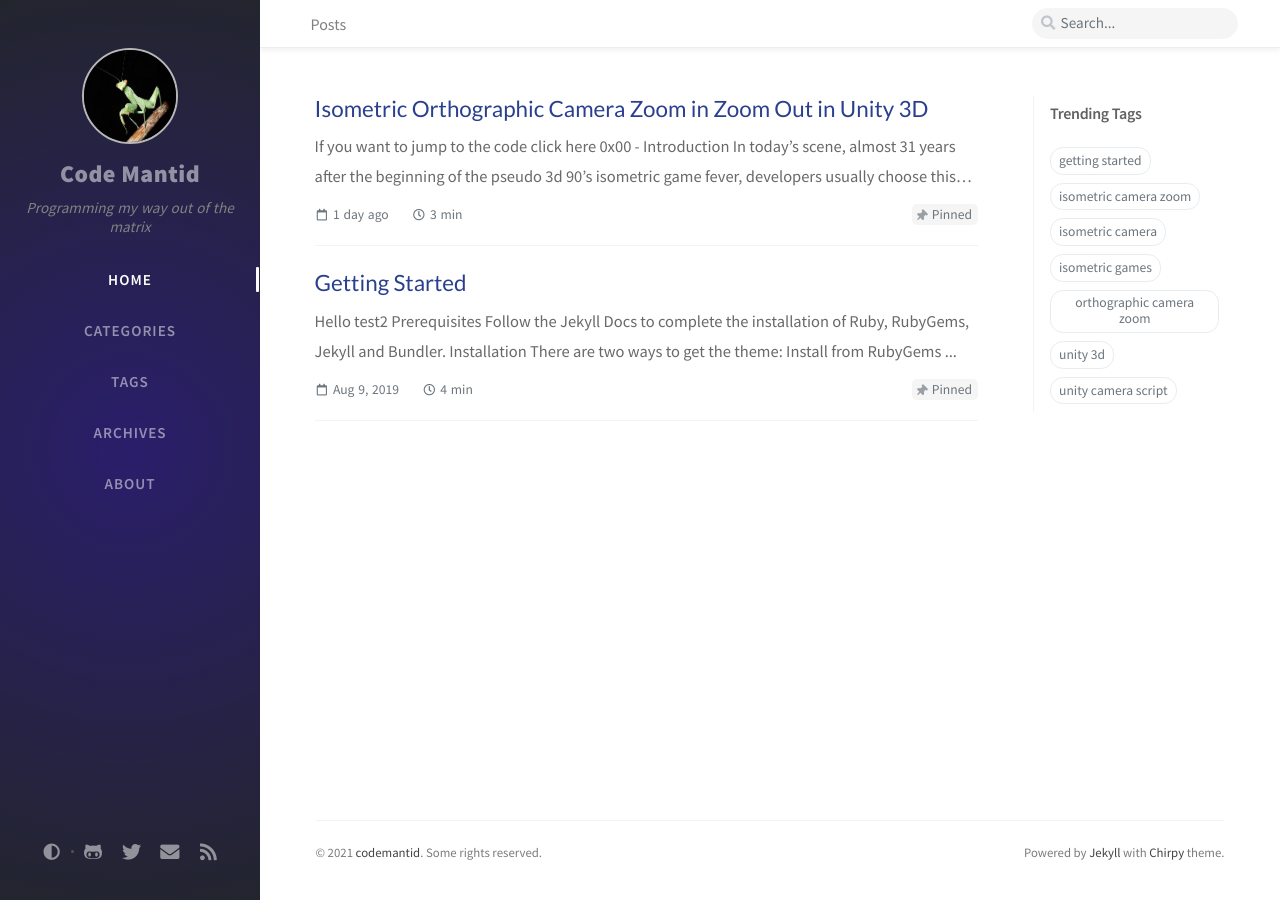
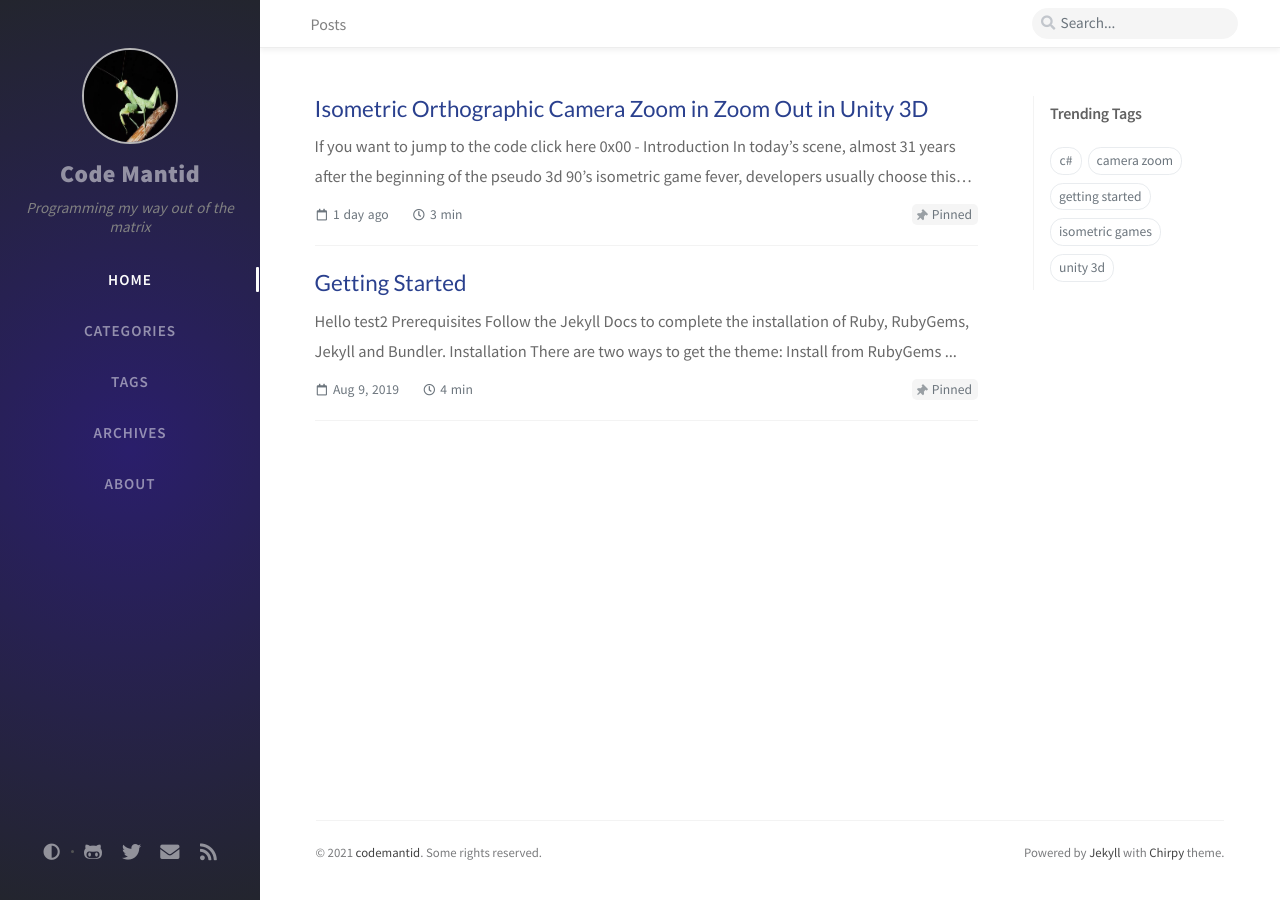
Before and after one commit to codemantid/codemantid.github.io, a Jekyll site: the page built from index.html, in a window 1280 px wide. Built offline with Jekyll 4.4.1, drawn with Linux system fonts in a browser that asks for light colours; nearby versions of some CDN libraries; comment, search, counter and statistics services are not loaded.

Commit message:
tag update

```diff
--- a/_posts/2021-03-15-isometric-camera-zoom-in-zoom-out-in-unity.md
+++ b/_posts/2021-03-15-isometric-camera-zoom-in-zoom-out-in-unity.md
@@ -3,8 +3,8 @@ title: Isometric Orthographic Camera Zoom in Zoom Out in Unity 3D
 description: Programming an isometric orthographic camera zoom in zoom out for 3d unity games.
 author: Code Mantid
 date: 2021-03-15 21:34:00 +0800
-categories: [Gamedev, Unity 3D, Isometric]
-tags: [isometric games, isometric camera, orthographic camera zoom, isometric camera zoom, unity 3d, unity camera script, getting started]
+categories: [Gamedev, Unity 3D]
+tags: [isometric games, camera zoom, unity 3d, c#]
 pin: true
 ---
 
```
